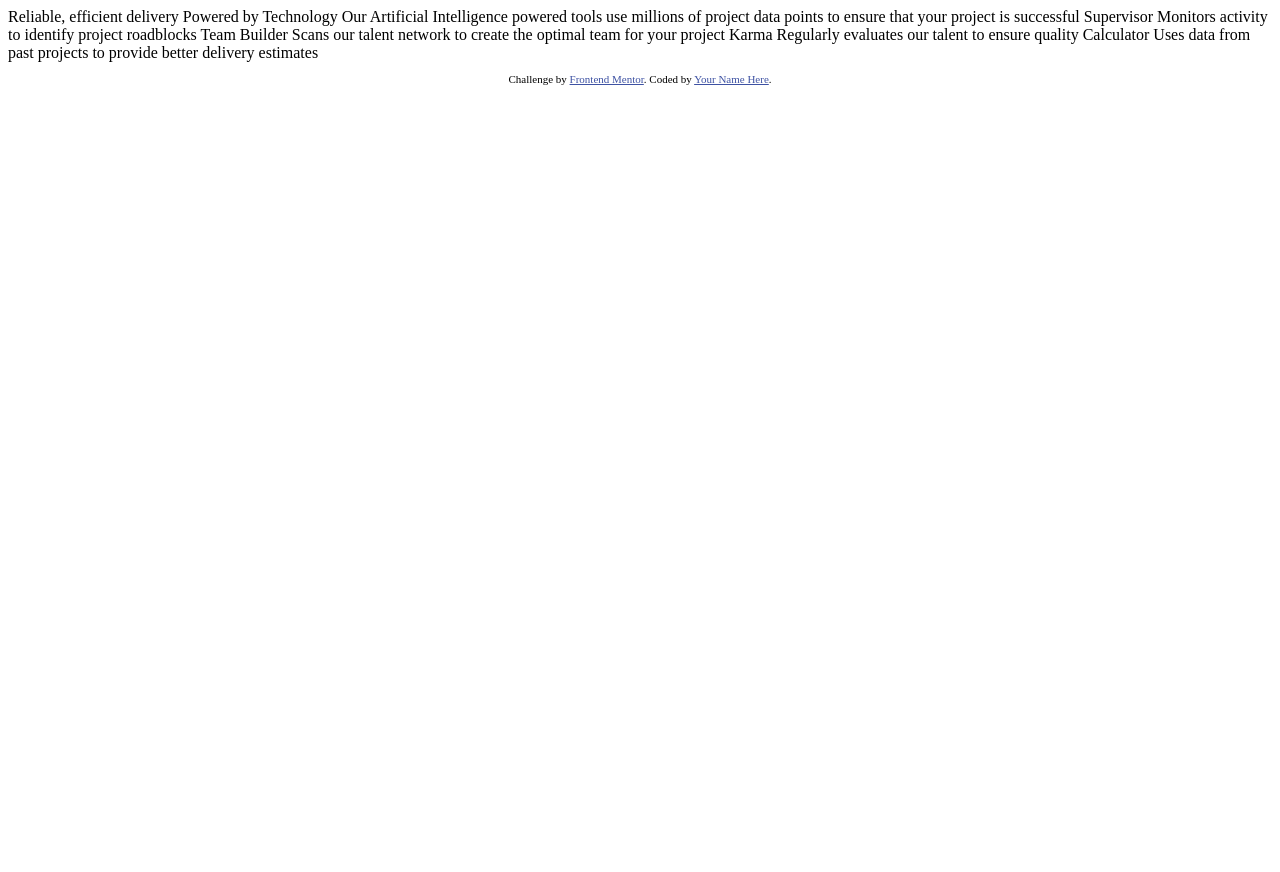
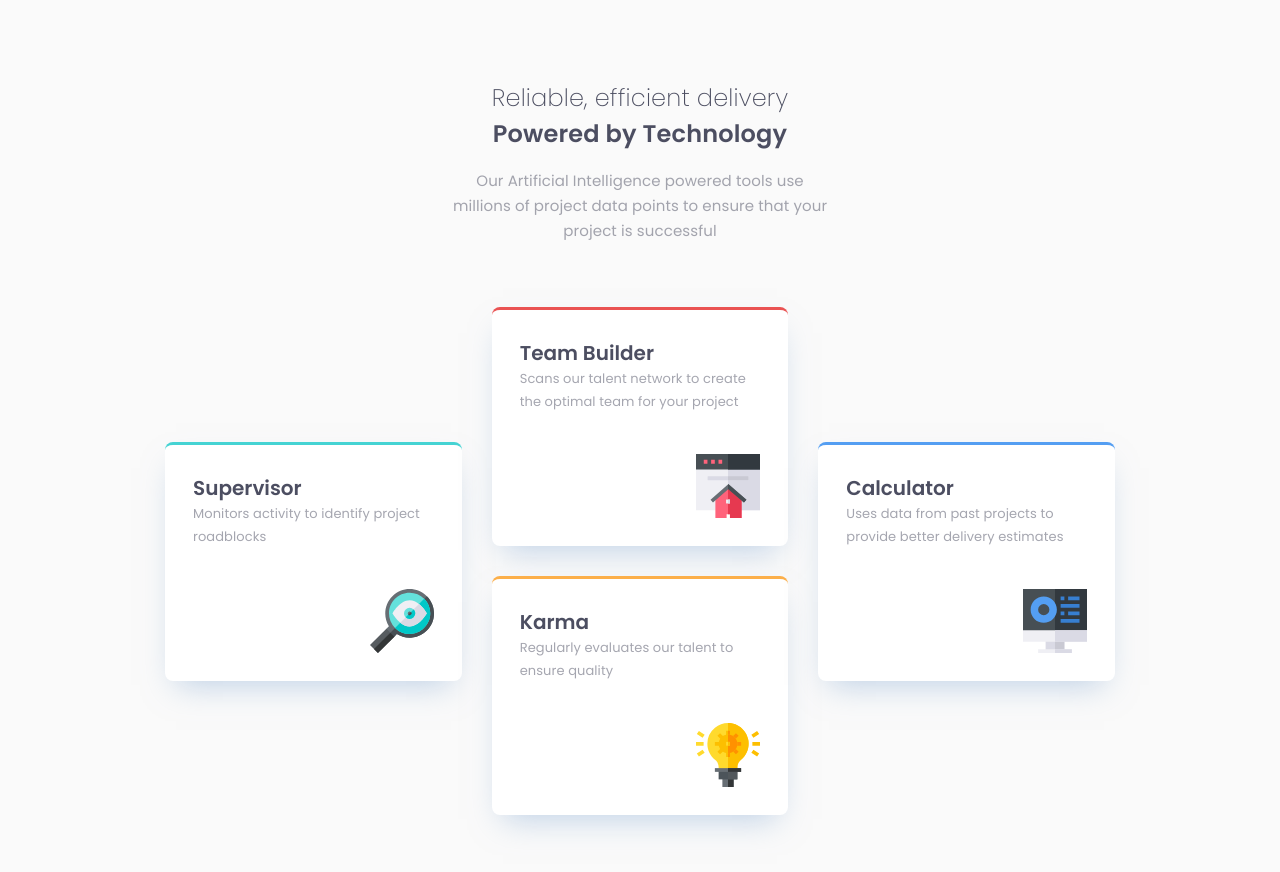
Before and after one commit to librart/four-card-feature-section, a plain HTML site: page index.html in a window 1280 px wide. Before the commit the page ends 800 px from the top, so only its background shows below. Drawn offline with Linux system fonts and the light colour scheme.

Commit message:
All done

```diff
--- a/index.html
+++ b/index.html
@@ -1,45 +1,70 @@
 <!DOCTYPE html>
 <html lang="en">
-<head>
-  <meta charset="UTF-8">
-  <meta name="viewport" content="width=device-width, initial-scale=1.0"> <!-- displays site properly based on user's device -->
+  <head>
+    <meta charset="UTF-8" />
+    <meta name="viewport" content="width=device-width, initial-scale=1.0" />
+    <!-- displays site properly based on user's device -->
 
-  <link rel="icon" type="image/png" sizes="32x32" href="./images/favicon-32x32.png">
+    <link rel="icon" type="image/png" sizes="32x32" href="./images/favicon-32x32.png" />
 
-  <title>Frontend Mentor | Four card feature section</title>
+    <link rel="preconnect" href="https://fonts.googleapis.com" />
+    <link rel="preconnect" href="https://fonts.gstatic.com" crossorigin />
+    <link href="https://fonts.googleapis.com/css2?family=Poppins:wght@200;400;600&display=swap" rel="stylesheet" />
 
-  <!-- Feel free to remove these styles or customise in your own stylesheet 👍 -->
-  <style>
-    .attribution { font-size: 11px; text-align: center; }
-    .attribution a { color: hsl(228, 45%, 44%); }
-  </style>
-</head>
-<body>
+    <link rel="stylesheet" href="style.css" />
 
-  Reliable, efficient delivery
-  Powered by Technology
+    <title>Frontend Mentor | Four card feature section</title>
+  </head>
+  <body>
+    <main>
+      <article class="header">
+        <h2 class="header-title">
+          Reliable, efficient delivery <br />
+          <strong>Powered by Technology</strong>
+        </h2>
+        <p class="header-text">Our Artificial Intelligence powered tools use millions of project data points to ensure that your project is successful</p>
+      </article>
 
-  Our Artificial Intelligence powered tools use millions of project data points
-  to ensure that your project is successful
+      <article class="cards">
+        <section class="card supervisor">
+          <div class="card-content">
+            <h3 class="card-title">Supervisor</h3>
+            <p class="card-text">Monitors activity to identify project roadblocks</p>
+          </div>
+          <img class="icon" src="./images/icon-supervisor.svg" alt="icon-supervisor" />
+        </section>
 
-  Supervisor
-  Monitors activity to identify project roadblocks
+        <section class="card team-builder">
+          <div class="card-content">
+            <h3 class="card-title">Team Builder</h3>
+            <p class="card-text">Scans our talent network to create the optimal team for your project</p>
+          </div>
+          <img class="icon" src="./images/icon-team-builder.svg" alt="icon-team-builder" />
+        </section>
 
-  Team Builder
-  Scans our talent network to create the optimal team for your project
+        <section class="card karma">
+          <div class="card-content">
+            <h3 class="card-title">Karma</h3>
+            <p class="card-text">Regularly evaluates our talent to ensure quality</p>
+          </div>
+          <img class="icon" src="./images/icon-karma.svg" alt="icon-karma" />
+        </section>
 
-  Karma
-  Regularly evaluates our talent to ensure quality
+        <section class="card calculator">
+          <div class="card-content">
+            <h3 class="card-title">Calculator</h3>
+            <p class="card-text">Uses data from past projects to provide better delivery estimates</p>
+          </div>
+          <img class="icon" src="./images/icon-calculator.svg" alt="icon-calculator" />
+        </section>
+      </article>
+    </main>
 
-  Calculator
-  Uses data from past projects to provide better delivery estimates
-
-
-  <footer>
+    <!-- <footer>
     <p class="attribution">
       Challenge by <a href="https://www.frontendmentor.io?ref=challenge" target="_blank">Frontend Mentor</a>.
-      Coded by <a href="#">Your Name Here</a>.
+      Coded by <a href="https://www.frontendmentor.io/profile/librart" target="_blank">Librart</a>.
     </p>
-  </footer>
-</body>
+  </footer> -->
+  </body>
 </html>
--- /dev/null
+++ b/style.css
@@ -0,0 +1,218 @@
+/* https://piccalil.li/blog/a-modern-css-reset */
+/* Box sizing rules */
+*,
+*::before,
+*::after {
+  box-sizing: border-box;
+}
+
+/* Remove default margin */
+body,
+h1,
+h2,
+h3,
+h4,
+p,
+figure,
+blockquote,
+dl,
+dd {
+  margin: 0;
+}
+
+/* Remove list styles on ul, ol elements with a list role, which suggests default styling will be removed */
+ul[role="list"],
+ol[role="list"] {
+  list-style: none;
+}
+
+/* Set core root defaults */
+html:focus-within {
+  scroll-behavior: smooth;
+}
+
+/* Set core body defaults */
+body {
+  min-height: 100vh;
+  text-rendering: optimizeSpeed;
+  line-height: 1.5;
+}
+
+/* A elements that don't have a class get default styles */
+a:not([class]) {
+  text-decoration-skip-ink: auto;
+}
+
+/* Make images easier to work with */
+img,
+picture {
+  max-width: 100%;
+  display: block;
+}
+
+/* Inherit fonts for inputs and buttons */
+input,
+button,
+textarea,
+select {
+  font: inherit;
+}
+
+/* Remove all animations, transitions and smooth scroll for people that prefer not to see them */
+@media (prefers-reduced-motion: reduce) {
+  html:focus-within {
+    scroll-behavior: auto;
+  }
+
+  *,
+  *::before,
+  *::after {
+    animation-duration: 0.01ms !important;
+    animation-iteration-count: 1 !important;
+    transition-duration: 0.01ms !important;
+    scroll-behavior: auto !important;
+  }
+}
+
+:root {
+  --red: hsl(0, 78%, 62%);
+  --cyan: hsl(180, 62%, 55%);
+  --orange: hsl(34, 97%, 64%);
+  --blue: hsl(212, 86%, 64%);
+  --transparent-blue: hsla(213, 47%, 67%, 50%);
+  --dark-blue: hsl(234, 12%, 34%);
+  --grayish-blue: hsl(229, 6%, 66%);
+  --very-light-blue: hsl(0, 0%, 98%);
+}
+
+body {
+  min-height: 100svh;
+  font-family: "Poppins", serif;
+  background-color: var(--very-light-blue);
+  padding: 85px 32px 78px 32px;
+}
+
+main {
+  display: flex;
+  flex-direction: column;
+  gap: 64px;
+}
+
+.header {
+  display: flex;
+  flex-direction: column;
+  gap: 16px;
+  text-align: center;
+  color: var(--dark-blue);
+}
+
+.header-title {
+  font-size: 1.5rem;
+  font-weight: 200;
+  letter-spacing: 0.17px;
+}
+
+strong {
+  font-weight: 600;
+}
+
+.header-text {
+  font-size: 0.9375rem;
+  letter-spacing: 0.1px;
+  line-height: 1.67;
+  opacity: 50%;
+}
+
+.cards {
+  display: grid;
+  gap: 25px;
+}
+
+.card {
+  display: grid;
+  gap: 33px;
+  padding: 28px;
+  border-radius: 8px;
+  background-color: #ffffff;
+  box-shadow: 0 15px 30px -11px var(--transparent-blue);
+}
+
+.card-title {
+  font-size: 1.25rem;
+  font-weight: 600;
+  color: var(--dark-blue);
+}
+
+.card-text {
+  font-size: 0.8125rem;
+  line-height: 1.7692;
+  letter-spacing: 0.09px;
+  color: var(--dark-blue);
+  opacity: 50%;
+}
+
+.icon {
+  width: 57px;
+  height: 57px;
+  justify-self: flex-end;
+}
+
+.supervisor {
+  border-block-start: solid 3.5px var(--cyan);
+}
+
+.team-builder {
+  border-block-start: solid 3.5px var(--red);
+}
+
+.karma {
+  border-block-start: solid 3.5px var(--orange);
+}
+
+.calculator {
+  border-block-start: solid 3.5px var(--blue);
+}
+
+/* .attribution {
+  font-size: 11px;
+  text-align: center;
+}
+.attribution a {
+  color: hsl(228, 45%, 44%);
+} */
+
+@media (min-width: 37.5rem) {
+  body {
+    padding: 80px 165px;
+  }
+
+  .header {
+    margin-inline: 285px;
+  }
+
+  .cards {
+    gap: 30px;
+    grid-auto-flow: column;
+    grid-template-columns: 1fr 1fr 1fr;
+    grid-template-rows: 1fr 1fr;
+  }
+
+  .card {
+    gap: 40px;
+  }
+
+  .icon {
+    width: 64px;
+    height: 64px;
+  }
+
+  .supervisor {
+    grid-row: 1 / 3;
+    align-self: center;
+  }
+
+  .calculator {
+    grid-row: 1 / 3;
+    align-self: center;
+  }
+}
```
